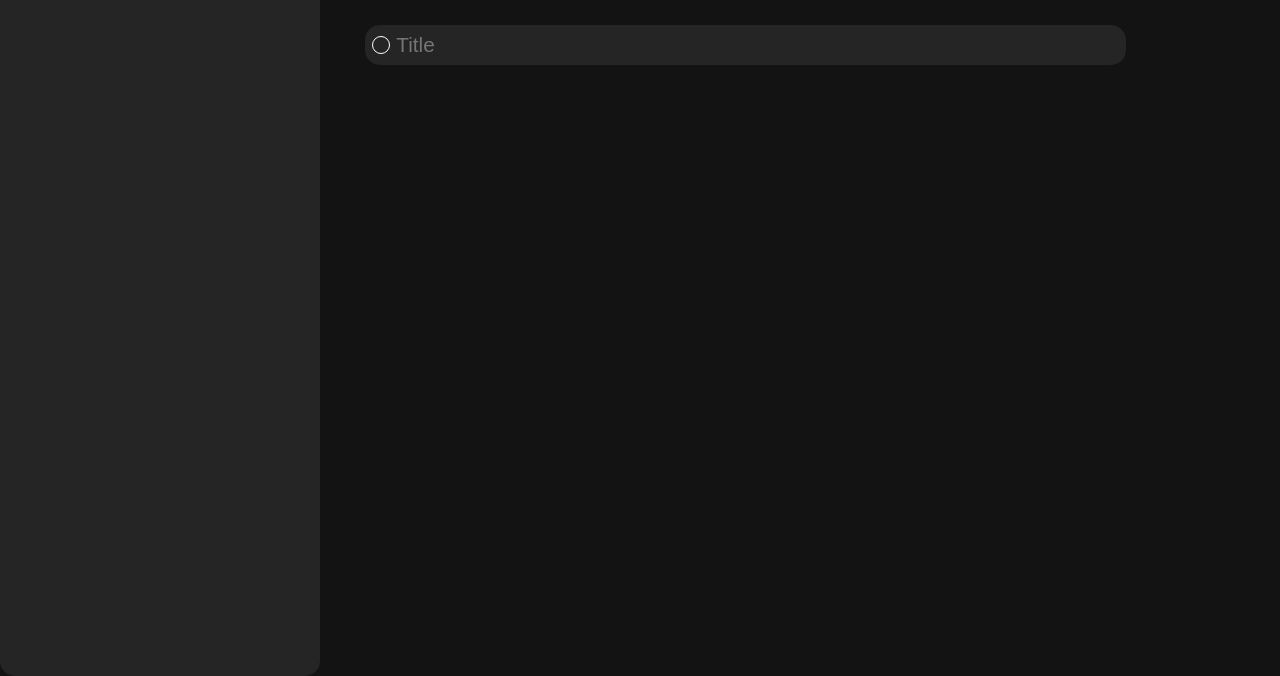
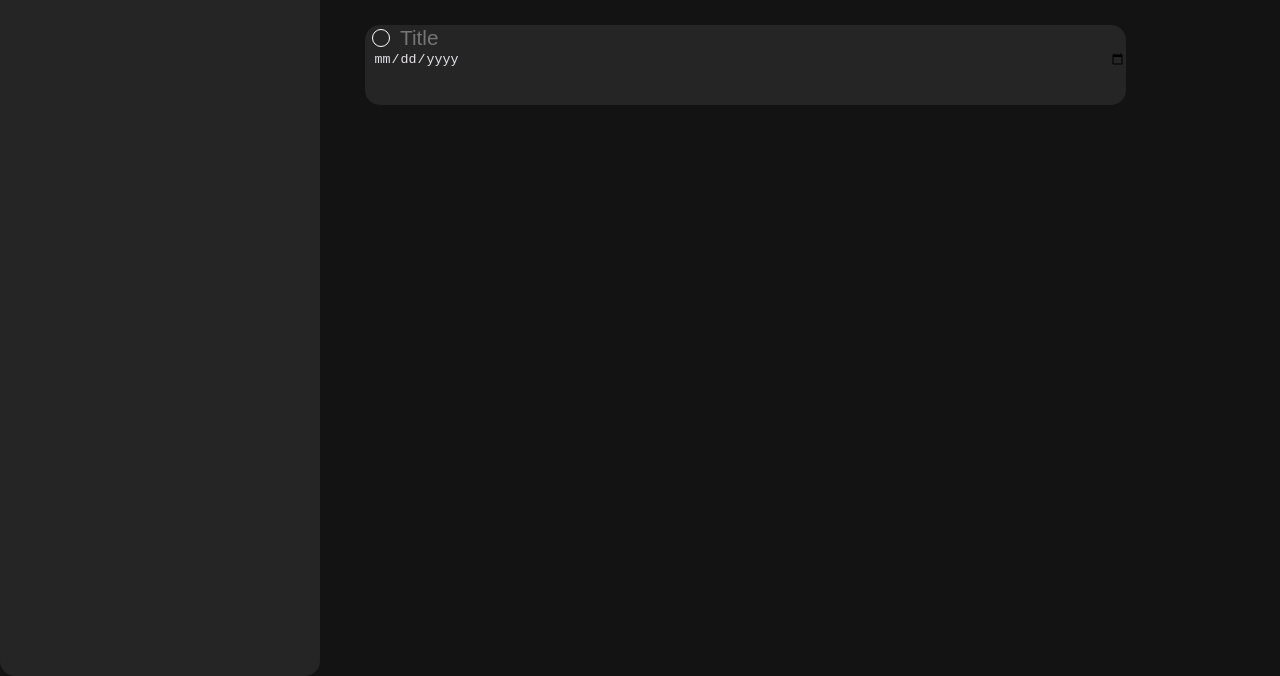
Before and after one commit to NicholasLanders/todo-list, a website: page index.html in a window 1280 px wide. Shown: the part 124-800 px from the top of the page. Drawn offline with Linux system fonts and the light colour scheme.

Commit message:
Added in the date picker on the todo list item.

```diff
--- a/index.html
+++ b/index.html
@@ -21,8 +21,11 @@
         </aside>
         <main>
             <div class="todo-item">
-                <label class="checkbox"> <input type="checkbox" /> </label>
-                <input class="todo-text" type="text" placeholder="Title" />
+                <div class="todo-top-row">
+                    <label class="checkbox"> <input type="checkbox" /> </label>
+                    <input class="todo-text" type="text" placeholder="Title" />
+                </div>
+                <input type="date" />
             </div>
         </main>
         <script type="module" src="/src/main.ts"></script>
--- a/src/style.css
+++ b/src/style.css
@@ -55,15 +55,20 @@ main {
 }
 .todo-item {
     display: flex;
-    align-items: center;
+    flex-direction: column;
     gap: 0.5%;
     position: relative;
     background-color: var(--accent-color);
     border-radius: 15px;
-    height: 5vh;
+    height: 10vh;
+}
+.todo-top-row {
+    display: flex;
+    align-items: center;
 }
 .todo-text {
     width: 85%;
+    margin-left: 1%;
     background-color: var(--accent-color);
     color: var(--font-color);
     font-size: var(--standard-font);
@@ -80,6 +85,11 @@ main {
 /* Over 92% support, so still a little iffy */
 .checkbox:has(input:checked) {
     background-color: white;
+}
+input[type="date"] {
+    color: var(--font-color);
+    background-color: var(--accent-color);
+    margin-left: 1%;
 }
 
 input[type="checkbox"] {
```
